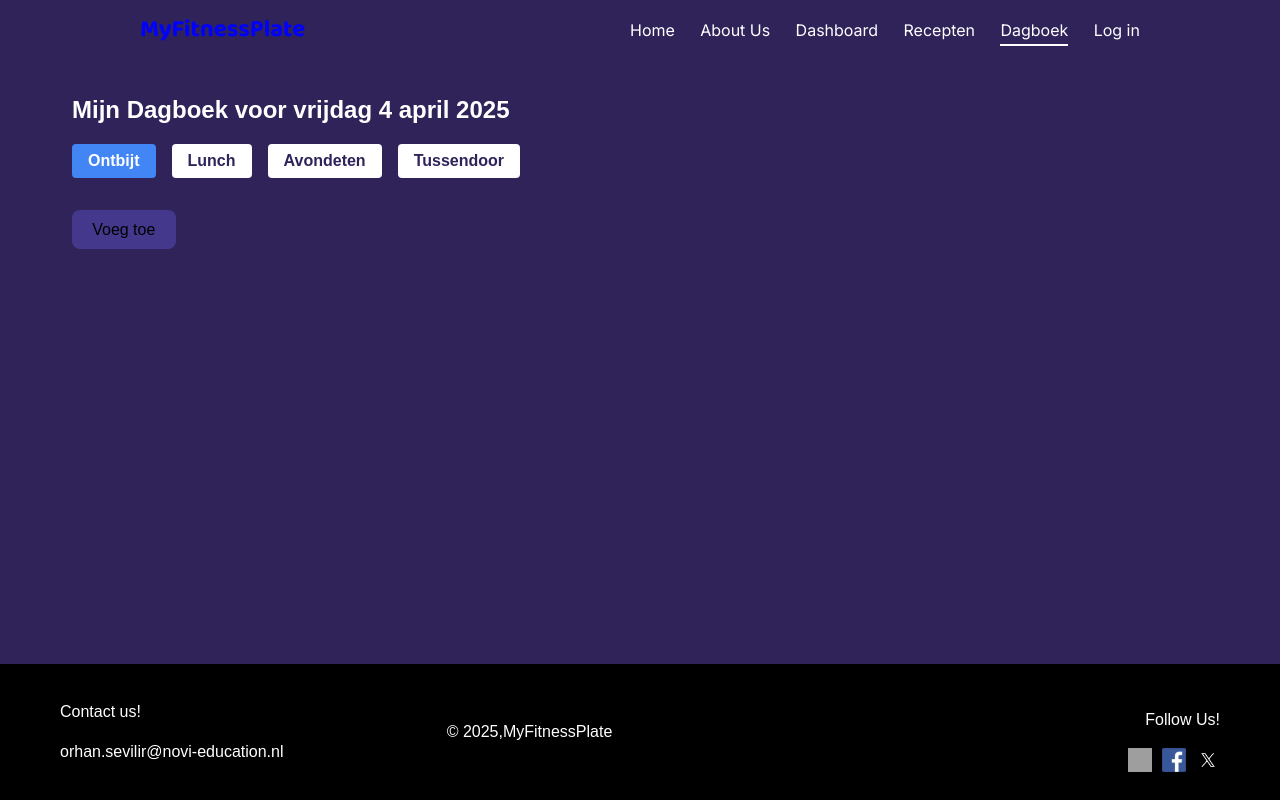
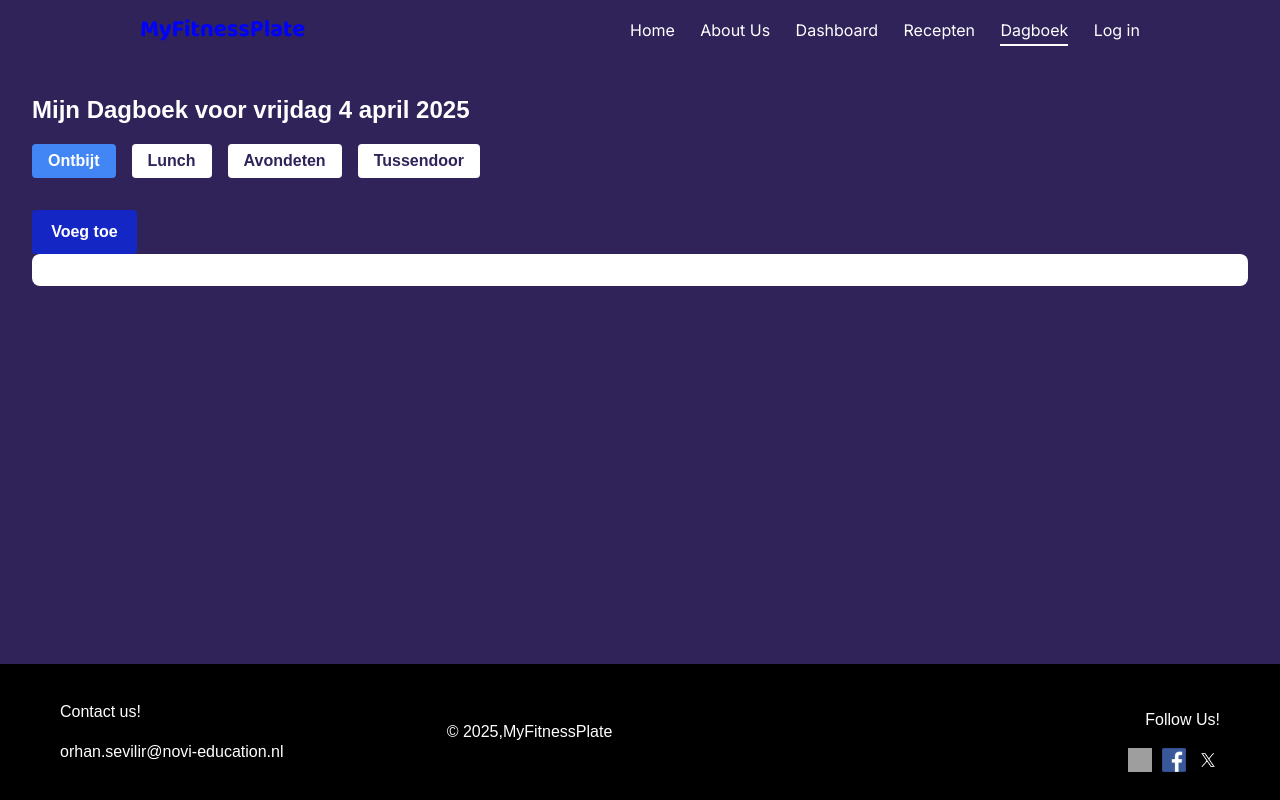
Before and after one commit to OrhanS05/MyFitnessPlate, a React (Vite) app: page /dagboek in a window 1280 px wide. Built offline with nearby package versions, Linux system fonts and the light colour scheme; grey boxes are pictures that could not be loaded; the HTML template or start-up script is replaced by a standard one.

Commit message:
using button component

```diff
--- a/src/pages/Dagboek/Dagboek.css
+++ b/src/pages/Dagboek/Dagboek.css
@@ -1,18 +1,36 @@
 .dagboek-container {
-    max-width: 1200px;
-    margin: 0 auto;
     padding: 2rem;
     color: #fff;
-  }
+}
 
-  .dagboek-header {
+.dagboek-header {
     display: flex;
     flex-direction: column;
     align-items: flex-start;
     margin-bottom: 1rem;
-  }
+}
 
-  .dagboek-title {
+.dagboek-title {
     font-size: 1.5rem;
     margin: 0 0 1rem 0;
-  }
+}
+
+
+.dagboek-items-list {
+    background-color: #ffffff;
+    padding: 1rem;
+    border-radius: 8px;
+    color: #000;
+}
+
+.dagboek-item {
+    padding: 0.5rem 0;
+    border-bottom: 1px solid #9f9f9f;
+    display: flex;
+    justify-content: space-between;
+    align-items: center;
+}
+
+.dagboek-item:last-child {
+    border-bottom: none;
+}
--- a/src/pages/Dagboek/Dagboek.jsx
+++ b/src/pages/Dagboek/Dagboek.jsx
@@ -3,6 +3,7 @@ import "./Dagboek.css";
 import getFormattedDate from "../../helpers/dateHelper";
 import MealTabs from "../../components/MealTabs/MealTabs";
 import AddRecipeModal from "../../components/AddRecipeModal/AddRecipeModal";
+import Button from "../../components/Button/Button";
 
 function Dagboek() {
   const todayString = getFormattedDate();
@@ -51,16 +52,17 @@ function Dagboek() {
         />
       </div>
 
-      <button onClick={() => setShowModal(true)} className="voeg-toe-button">
-        Voeg toe
-      </button>
+      <Button
+        text="Voeg toe"
+        className="blue"
+        onClick={() => setShowModal(true)}
+      />
 
       <div className="dagboek-items-list">
         {daybookItems[activeMeal].map((item, index) => (
           <div key={index} className="dagboek-item">
             <span>
-              {item.name} - {item.kcal} Kcal | {item.carbs}g carbs |{" "}
-              {item.protein}g eiwitten | {item.fat}g vet
+              {item.name} - {item.kcal} Kcal | {item.carbs}g carbs | {item.protein}g eiwitten | {item.fat}g vet
             </span>
             <button onClick={() => handleRemoveItem(index)}>x</button>
           </div>
```
